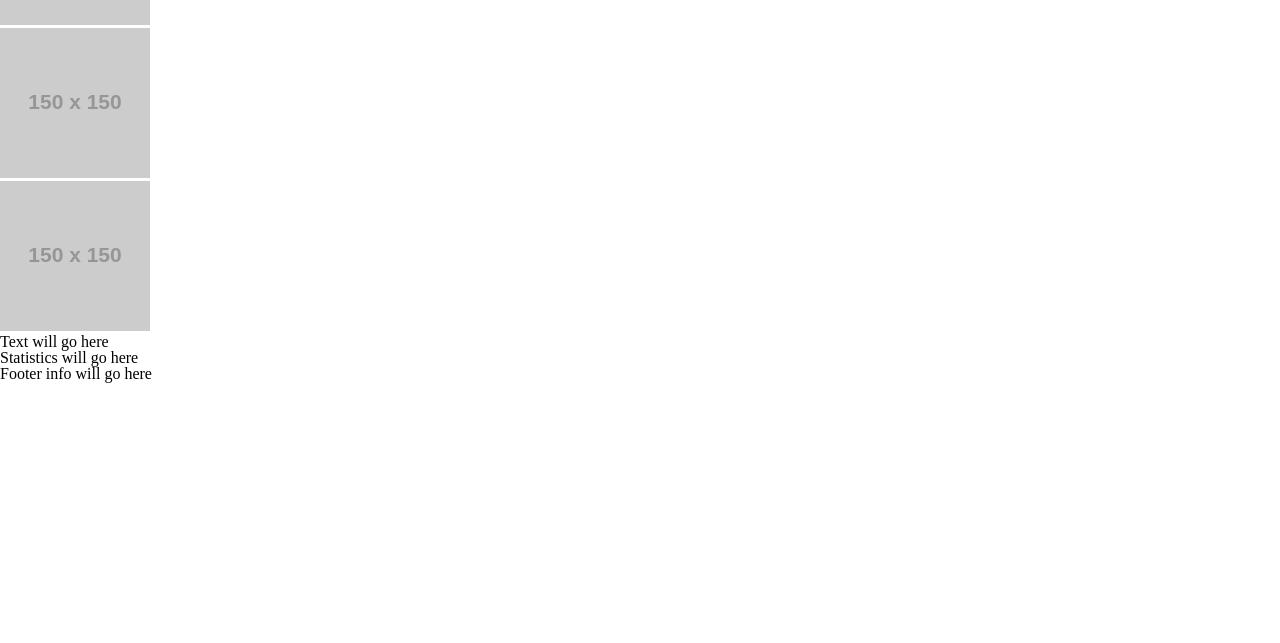
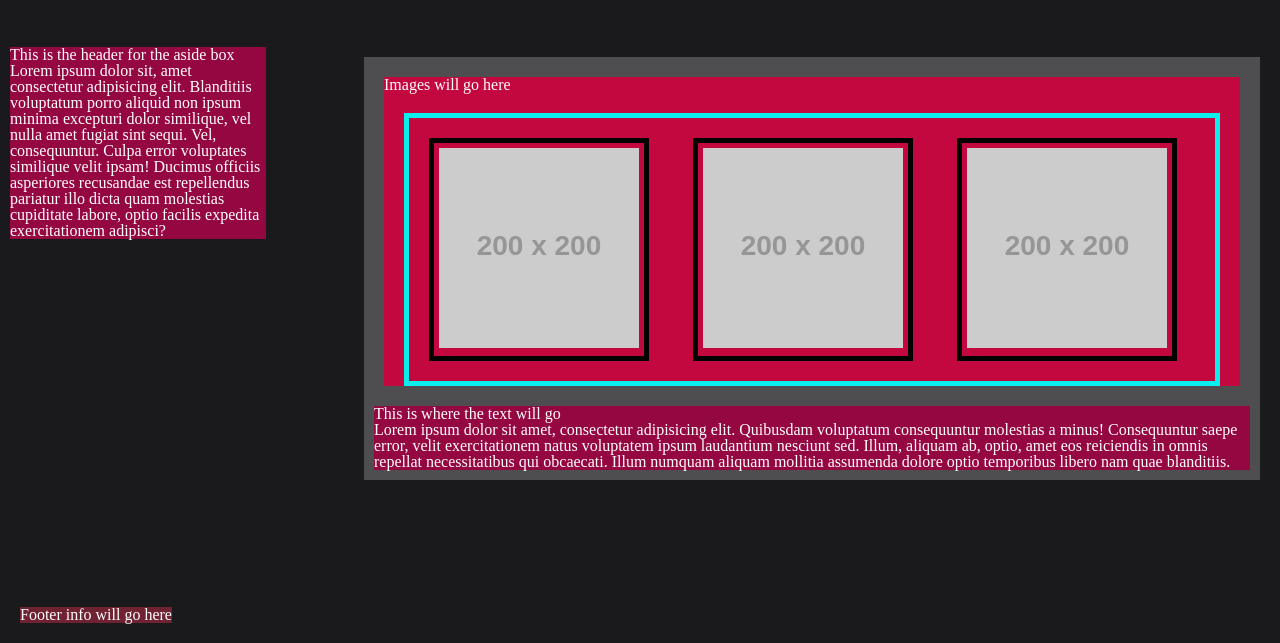
Before and after one commit to AlexWhitey/alexBusMall, a plain HTML site: page index.html in a window 1280 px wide. Shown: the part 157-800 px from the top of the page. Drawn offline with Linux system fonts and the light colour scheme; placeholder pictures from the web are drawn by us.

Commit message:
basic css wireframe

```diff
--- a/css/style.css
+++ b/css/style.css
@@ -0,0 +1,54 @@
+html {
+    background: #1a1a1d;
+    color: white;
+}
+
+nav {
+    margin: 50px;
+    display: block;
+}
+
+main {
+    float: right;
+    width: 70%;
+    background: #4e4e50;
+    margin: 20px;
+}
+
+main section {
+    margin: 20px;
+    background: #c3073f;
+}
+
+main section ul{
+    margin: 20px;
+    border: 5px solid #0aeeee;
+}
+
+main section li{
+    margin: 20px;
+    padding: 5px;
+    display: inline-block;
+    border: 5px solid black;
+}
+
+main article {
+    margin: 10px;
+    background: #950740;
+}
+
+aside {
+
+    width: 20%;
+    float: left;
+    margin: 10px;
+    background: #950740;
+}
+
+footer {
+    display: block;
+    position: absolute;
+    margin: 20px;
+    background: #6f2232;
+    bottom: 0;
+}
--- a/index.html
+++ b/index.html
@@ -14,6 +14,7 @@
 			<p>
 				Nav will go here.
 			</p>
+			<img src="https://via.placeholder.com/200x75-/000" alt="" title="" />
 		</nav>
 	</header>
 
@@ -22,25 +23,31 @@
 			<p>Images will go here</p>
 			<ul>
 				<li>
-						<img src="https://via.placeholder.com/150" alt="" title="" />
+						<img src="https://via.placeholder.com/200" alt="" title="" />
 				</li>
 
 				<li>
-						<img src="https://via.placeholder.com/150" alt="" title="" />
+						<img src="https://via.placeholder.com/200" alt="" title="" />
 				</li>
 
 				<li>
-						<img src="https://via.placeholder.com/150" alt="" title="" />
+						<img src="https://via.placeholder.com/200" alt="" title="" />
 				</li>
 			</ul>
 		</section>
 		<article>
-			<p>Text will go here</p>
+			<h2>This is where the text will go</h2>
+			<p>
+				Lorem ipsum dolor sit amet, consectetur adipisicing elit. Quibusdam voluptatum consequuntur molestias a minus! Consequuntur saepe error, velit exercitationem natus voluptatem ipsum laudantium nesciunt sed. Illum, aliquam ab, optio, amet eos reiciendis in omnis repellat necessitatibus qui obcaecati. Illum numquam aliquam mollitia assumenda dolore optio temporibus libero nam quae blanditiis.
+			</p>
 		</article>
 	</main>
 
 	<aside>
-		<p>Statistics will go here</p>
+		<h2>This is the header for the aside box</h2>
+		<p>
+			Lorem ipsum dolor sit, amet consectetur adipisicing elit. Blanditiis voluptatum porro aliquid non ipsum minima excepturi dolor similique, vel nulla amet fugiat sint sequi. Vel, consequuntur. Culpa error voluptates similique velit ipsam! Ducimus officiis asperiores recusandae est repellendus pariatur illo dicta quam molestias cupiditate labore, optio facilis expedita exercitationem adipisci?
+		</p>
 	</aside>
 
 	<footer>
```
